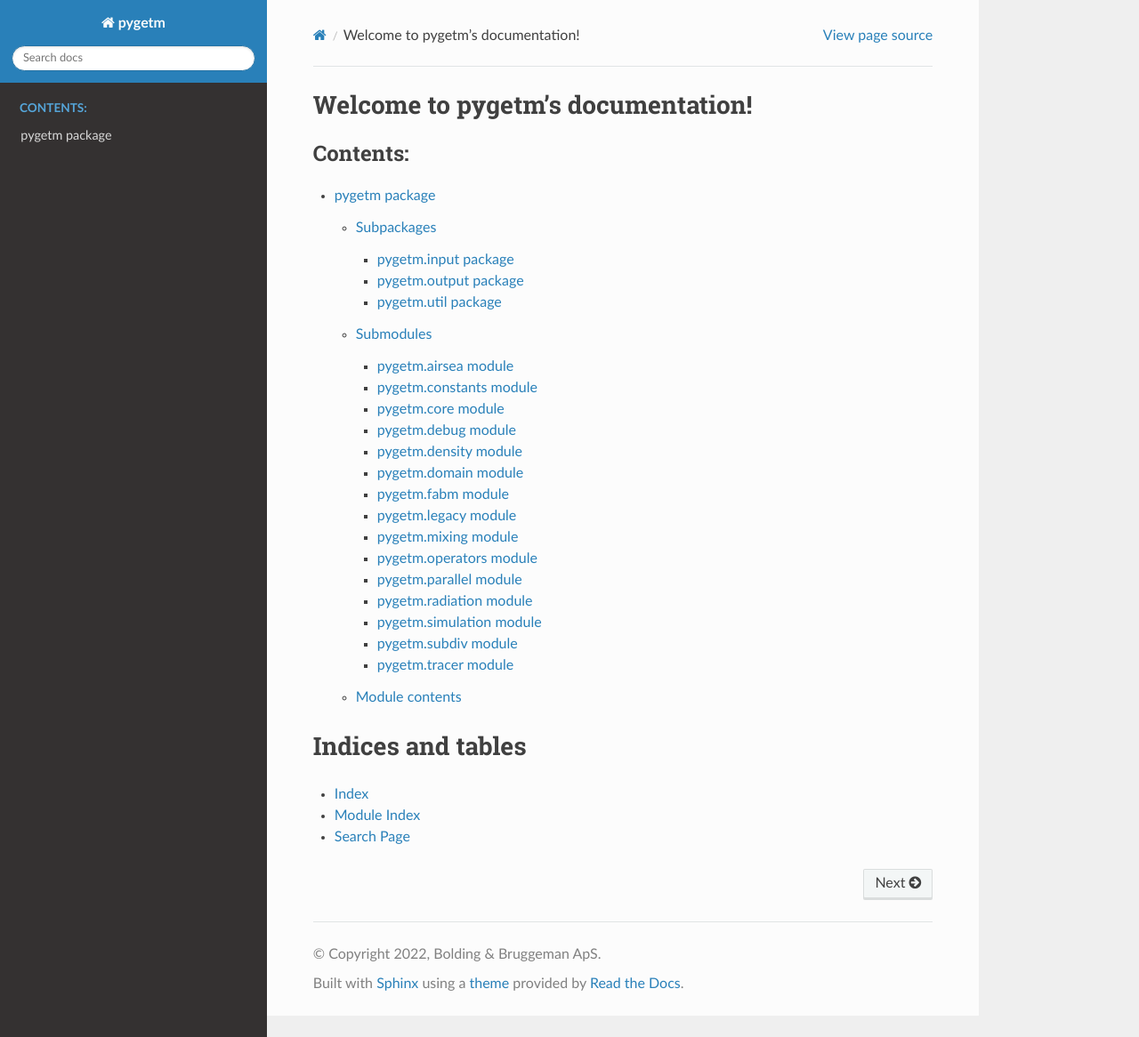
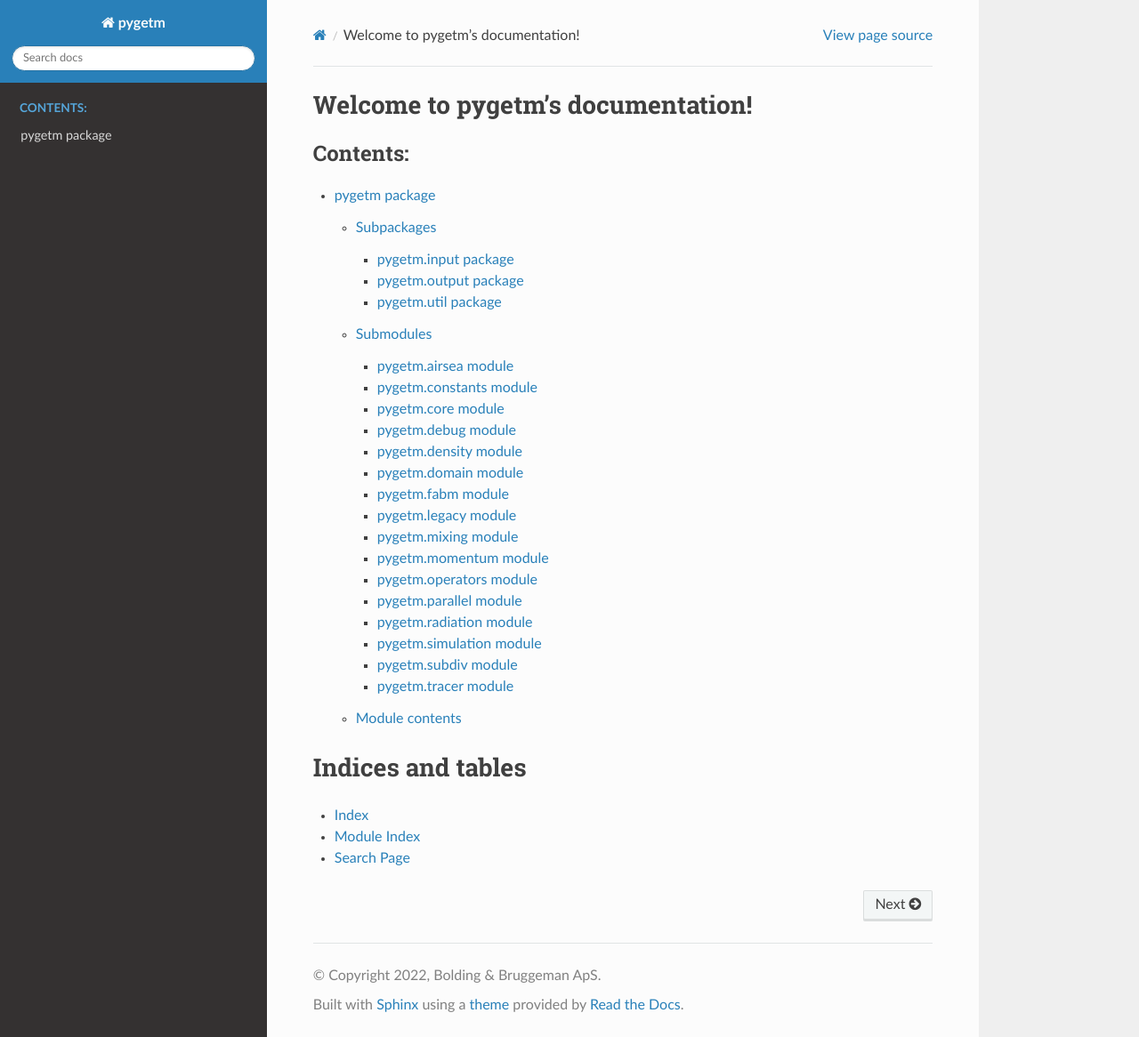
Before and after one commit to BoldingBruggeman/getm-rewrite, a Sphinx documentation site: the page built from python/docs/source/index.rst, in a window 1280 px wide and 1166 px high. Shown: the whole window at 89% size. Built offline with Sphinx 7.4.7 and the Read the Docs theme 2.0.0, drawn with Linux system fonts in a browser that asks for light colours.

Commit message:
added momentum documentation

```diff
--- /dev/null
+++ b/python/docs/source/api/pygetm.momentum.rst
@@ -0,0 +1,7 @@
+pygetm.momentum module
+======================
+
+.. automodule:: pygetm.momentum
+   :members:
+   :undoc-members:
+   :show-inheritance:
--- a/python/docs/source/api/pygetm.rst
+++ b/python/docs/source/api/pygetm.rst
@@ -26,6 +26,7 @@ Submodules
    pygetm.fabm
    pygetm.legacy
    pygetm.mixing
+   pygetm.momentum
    pygetm.operators
    pygetm.parallel
    pygetm.radiation
```
